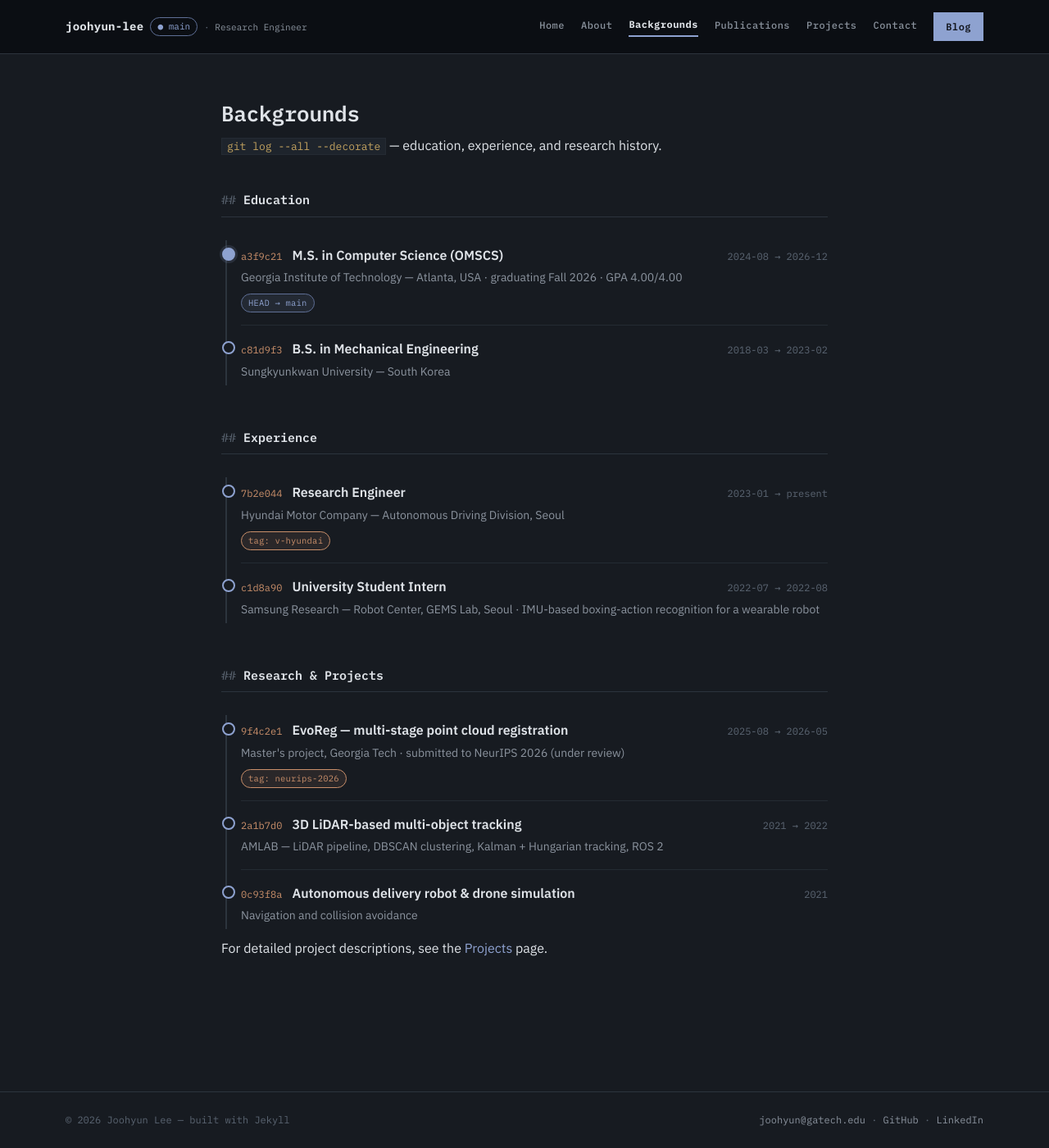
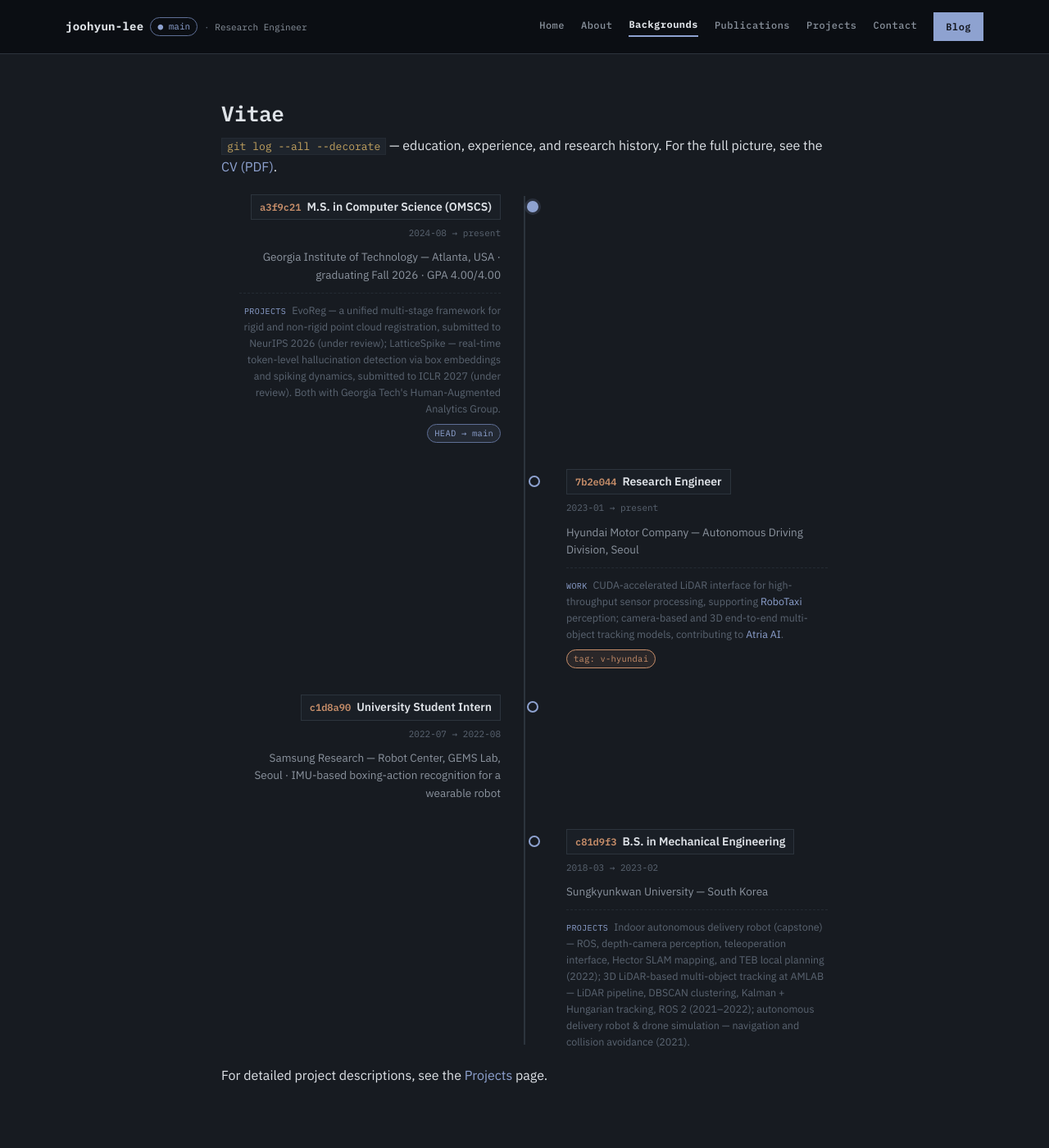
Before and after one commit to curiousLionH/curiousLionH.github.io, a Jekyll site: the page built from backgrounds.md, in a window 1280 px wide and 1400 px high. Shown: the whole window at 82% size. Built offline with Jekyll 4.4.1, drawn with Linux system fonts in a browser that asks for light colours.

Commit message:
Redesign Backgrounds as a single Vitae timeline
Replace the three-section git-log list with one alternating-column
"Vitae" timeline (education + work only), with related projects
noted inline under each entry and a link to the full CV. Sync CV
content/PDF with the latest portfolio CV (Atria AI/RoboTaxi framing,
LatticeSpike project).

Co-Authored-By: Claude Sonnet 5 <noreply@anthropic.com>

```diff
--- a/assets/css/style.css
+++ b/assets/css/style.css
@@ -405,6 +405,101 @@ a:hover { color: var(--yellow); }
 .ref a { color: inherit; text-decoration: underline; text-underline-offset: 2px; }
 .ref a:hover { color: var(--text); }
 
+/* ---------- Vitae timeline (alternating, centered rail) ---------- */
+
+.vitae { position: relative; list-style: none; margin: 28px 0 0; padding: 4px 0 0; }
+.vitae::before {
+  content: "";
+  position: absolute;
+  left: 50%;
+  top: 6px;
+  bottom: 6px;
+  width: 2px;
+  background: var(--border);
+  transform: translateX(-1px);
+}
+.vitae__item { position: relative; width: 50%; margin: 0; padding-bottom: 32px; }
+.vitae__item:last-child { padding-bottom: 0; }
+.vitae .vitae__item--l { margin: 0 50% 0 0; padding-right: 40px; text-align: right; }
+.vitae .vitae__item--r { margin: 0 0 0 50%; padding-left: 40px; text-align: left; }
+
+.vitae__item::before {
+  content: "";
+  position: absolute;
+  top: 8px;
+  width: 10px;
+  height: 10px;
+  border-radius: 50%;
+  background: var(--bg);
+  border: 2px solid var(--accent);
+  z-index: 2;
+}
+.vitae__item--l::before { right: -6px; }
+.vitae__item--r::before { left: -6px; }
+.vitae__item--head::before { background: var(--accent); box-shadow: 0 0 0 3px rgba(142,162,208,.15); }
+
+.vitae__flag {
+  display: inline-block;
+  text-align: left;
+  font-weight: 600;
+  color: var(--text);
+  background: var(--surface-2);
+  border: 1px solid var(--border);
+  padding: 5px 10px;
+  font-size: 14px;
+  line-height: 1.4;
+}
+.vitae__hash { font-family: var(--mono); font-size: 12px; color: var(--clay); margin-right: 7px; }
+.vitae__date {
+  display: block;
+  font-family: var(--mono);
+  font-size: 11px;
+  color: var(--dim);
+  margin-top: 7px;
+}
+.vitae__body { margin: 10px 0 0; color: var(--muted); font-size: 13.5px; line-height: 1.6; }
+.vitae__body .vitae__note {
+  margin: 10px 0 0;
+  padding-top: 10px;
+  border-top: 1px dashed var(--border-soft);
+  font-size: 12.5px;
+  color: var(--dim);
+  line-height: 1.6;
+}
+.vitae__note-label {
+  display: inline-block;
+  font-family: var(--mono);
+  font-size: 10px;
+  text-transform: uppercase;
+  letter-spacing: .04em;
+  color: var(--accent);
+  margin-right: 7px;
+}
+.vitae__refs { margin-top: 9px; display: flex; gap: 6px; flex-wrap: wrap; }
+.vitae__item--l .vitae__refs { justify-content: flex-end; }
+
+@media (max-width: 700px) {
+  .vitae { padding-left: 24px; }
+  .vitae::before { left: 5px; transform: none; }
+  .vitae .vitae__item,
+  .vitae .vitae__item--l,
+  .vitae .vitae__item--r {
+    width: auto;
+    margin: 0;
+    padding: 0 0 28px;
+    text-align: left;
+  }
+  .vitae__item--l::before,
+  .vitae__item--r::before {
+    left: -23px;
+    right: auto;
+    top: 4px;
+    width: 12px;
+    height: 12px;
+  }
+  .vitae__item--l .vitae__refs { justify-content: flex-start; }
+}
+
 /* ---------- Releases ---------- */
 
 .releases { display: flex; flex-direction: column; gap: 22px; }
--- a/backgrounds.md
+++ b/backgrounds.md
@@ -4,82 +4,43 @@ title: Backgrounds
 permalink: /backgrounds/
 ---
 
-# Backgrounds
+# Vitae
 
-`git log --all --decorate` — education, experience, and research history.
+`git log --all --decorate` — education, experience, and research history. For the full
+picture, see the <a href="/assets/papers/CV_JoohyunLee.pdf" target="_blank" rel="noopener">CV (PDF)</a>.
 
-## Education
-
-<div class="gitlog">
-<div class="commit commit--head">
-<div class="commit__head">
-<span class="commit__hash">a3f9c21</span>
-<span class="commit__title">M.S. in Computer Science (OMSCS)</span>
-<span class="commit__date">2024-08 → 2026-12</span>
+<ul class="vitae">
+<li class="vitae__item vitae__item--l vitae__item--head">
+<span class="vitae__flag"><span class="vitae__hash">a3f9c21</span>M.S. in Computer Science (OMSCS)</span>
+<span class="vitae__date">2024-08 → present</span>
+<div class="vitae__body">
+Georgia Institute of Technology — Atlanta, USA · graduating Fall 2026 · GPA 4.00/4.00
+<p class="vitae__note"><span class="vitae__note-label">Projects</span>EvoReg — a unified multi-stage framework for rigid and non-rigid point cloud registration, submitted to NeurIPS 2026 (under review); LatticeSpike — real-time token-level hallucination detection via box embeddings and spiking dynamics, submitted to ICLR 2027 (under review). Both with Georgia Tech's Human-Augmented Analytics Group.</p>
 </div>
-<div class="commit__body">Georgia Institute of Technology — Atlanta, USA · graduating Fall 2026 · GPA 4.00/4.00</div>
-<div class="commit__refs"><span class="ref">HEAD &rarr; main</span></div>
+<div class="vitae__refs"><span class="ref">HEAD &rarr; main</span></div>
+</li>
+<li class="vitae__item vitae__item--r">
+<span class="vitae__flag"><span class="vitae__hash">7b2e044</span>Research Engineer</span>
+<span class="vitae__date">2023-01 → present</span>
+<div class="vitae__body">
+Hyundai Motor Company — Autonomous Driving Division, Seoul
+<p class="vitae__note"><span class="vitae__note-label">Work</span>CUDA-accelerated LiDAR interface for high-throughput sensor processing, supporting <a href="https://www.hyundaimotorgroup.com/ko/story/CONT0000000000002058" target="_blank" rel="noopener">RoboTaxi</a> perception; camera-based and 3D end-to-end multi-object tracking models, contributing to <a href="https://www.youtube.com/watch?v=-7BEzmdrlcU" target="_blank" rel="noopener">Atria AI</a>.</p>
 </div>
-<div class="commit">
-<div class="commit__head">
-<span class="commit__hash">c81d9f3</span>
-<span class="commit__title">B.S. in Mechanical Engineering</span>
-<span class="commit__date">2018-03 → 2023-02</span>
+<div class="vitae__refs"><span class="ref ref--tag">tag: v-hyundai</span></div>
+</li>
+<li class="vitae__item vitae__item--l">
+<span class="vitae__flag"><span class="vitae__hash">c1d8a90</span>University Student Intern</span>
+<span class="vitae__date">2022-07 → 2022-08</span>
+<div class="vitae__body">Samsung Research — Robot Center, GEMS Lab, Seoul · IMU-based boxing-action recognition for a wearable robot</div>
+</li>
+<li class="vitae__item vitae__item--r">
+<span class="vitae__flag"><span class="vitae__hash">c81d9f3</span>B.S. in Mechanical Engineering</span>
+<span class="vitae__date">2018-03 → 2023-02</span>
+<div class="vitae__body">
+Sungkyunkwan University — South Korea
+<p class="vitae__note"><span class="vitae__note-label">Projects</span>Indoor autonomous delivery robot (capstone) — ROS, depth-camera perception, teleoperation interface, Hector SLAM mapping, and TEB local planning (2022); 3D LiDAR-based multi-object tracking at AMLAB — LiDAR pipeline, DBSCAN clustering, Kalman + Hungarian tracking, ROS 2 (2021–2022); autonomous delivery robot &amp; drone simulation — navigation and collision avoidance (2021).</p>
 </div>
-<div class="commit__body">Sungkyunkwan University — South Korea</div>
-</div>
-</div>
-
-## Experience
-
-<div class="gitlog">
-<div class="commit">
-<div class="commit__head">
-<span class="commit__hash">7b2e044</span>
-<span class="commit__title">Research Engineer</span>
-<span class="commit__date">2023-01 → present</span>
-</div>
-<div class="commit__body">Hyundai Motor Company — Autonomous Driving Division, Seoul</div>
-<div class="commit__refs"><span class="ref ref--tag">tag: v-hyundai</span></div>
-</div>
-<div class="commit">
-<div class="commit__head">
-<span class="commit__hash">c1d8a90</span>
-<span class="commit__title">University Student Intern</span>
-<span class="commit__date">2022-07 → 2022-08</span>
-</div>
-<div class="commit__body">Samsung Research — Robot Center, GEMS Lab, Seoul · IMU-based boxing-action recognition for a wearable robot</div>
-</div>
-</div>
-
-## Research &amp; Projects
-
-<div class="gitlog">
-<div class="commit">
-<div class="commit__head">
-<span class="commit__hash">9f4c2e1</span>
-<span class="commit__title">EvoReg — multi-stage point cloud registration</span>
-<span class="commit__date">2025-08 → 2026-05</span>
-</div>
-<div class="commit__body">Master's project, Georgia Tech · submitted to NeurIPS 2026 (under review)</div>
-<div class="commit__refs"><span class="ref ref--tag">tag: neurips-2026</span></div>
-</div>
-<div class="commit">
-<div class="commit__head">
-<span class="commit__hash">2a1b7d0</span>
-<span class="commit__title">3D LiDAR-based multi-object tracking</span>
-<span class="commit__date">2021 → 2022</span>
-</div>
-<div class="commit__body">AMLAB — LiDAR pipeline, DBSCAN clustering, Kalman + Hungarian tracking, ROS 2</div>
-</div>
-<div class="commit">
-<div class="commit__head">
-<span class="commit__hash">0c93f8a</span>
-<span class="commit__title">Autonomous delivery robot &amp; drone simulation</span>
-<span class="commit__date">2021</span>
-</div>
-<div class="commit__body">Navigation and collision avoidance</div>
-</div>
-</div>
+</li>
+</ul>
 
 For detailed project descriptions, see the [Projects](/projects/) page.
```
Also changed, not shown: 1 other file.
